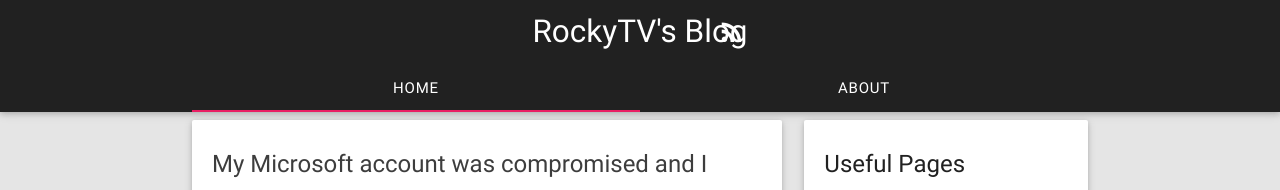
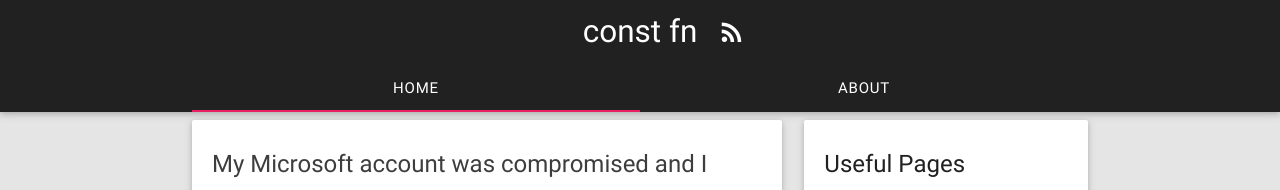
Before and after one commit to kyl3r92/rockytv.github.io, a Jekyll site: the page built from index.html, in a window 1280 px wide. Shown: the top 190 px of the page. Built offline with Jekyll 4.4.1, drawn with Linux system fonts in a browser that asks for light colours; the list of posts is cut into pages by our own code; comment, search, counter and statistics services are not loaded.

Commit message:
Update config.yml

```diff
--- a/_config.yml
+++ b/_config.yml
@@ -1,10 +1,10 @@
 # Name of your site (displayed in the header)
-title: RockyTV's Blog
-description: My personal blog
+title: const fn
+description: Unproductive blog posts about technology
 
 # Your website URL
 # Used for Sitemap.xml and your RSS feed
-url: https://blog.olivalex.tech
+url: https://rockytv.github.io
 
 # If you're hosting your site at a Project repository on GitHub pages
 # (http://yourusername.github.io/repository-name)
@@ -52,6 +52,9 @@ google_verification: OunS_FdLz8HtdYFQXhkTM39yh8xWT3csgOFe312zEn0
 sass:
   style: compressed
 
+disqus: rockytv
+piwik: true
+
 # Use the following plug-ins
 gems:
   - jekyll-sitemap
```
